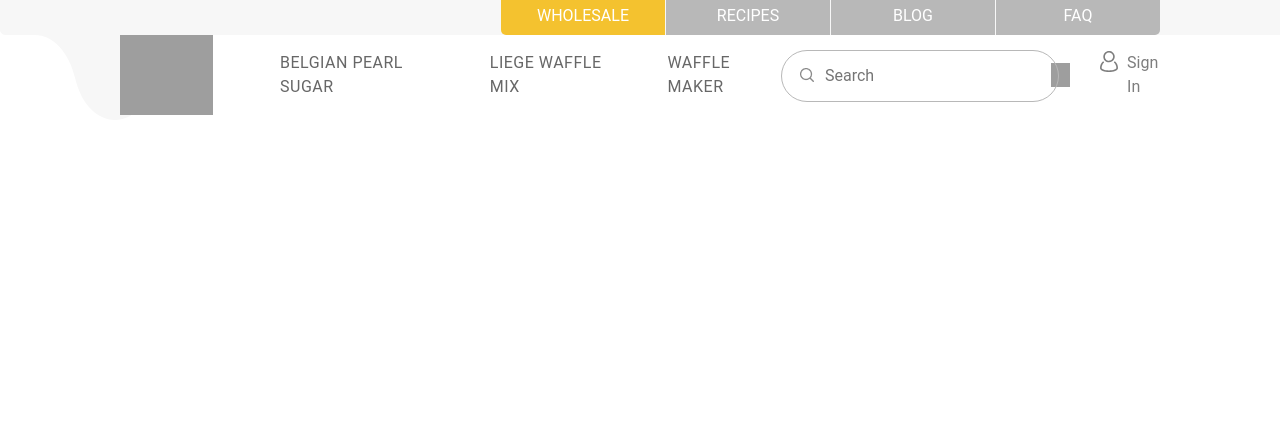
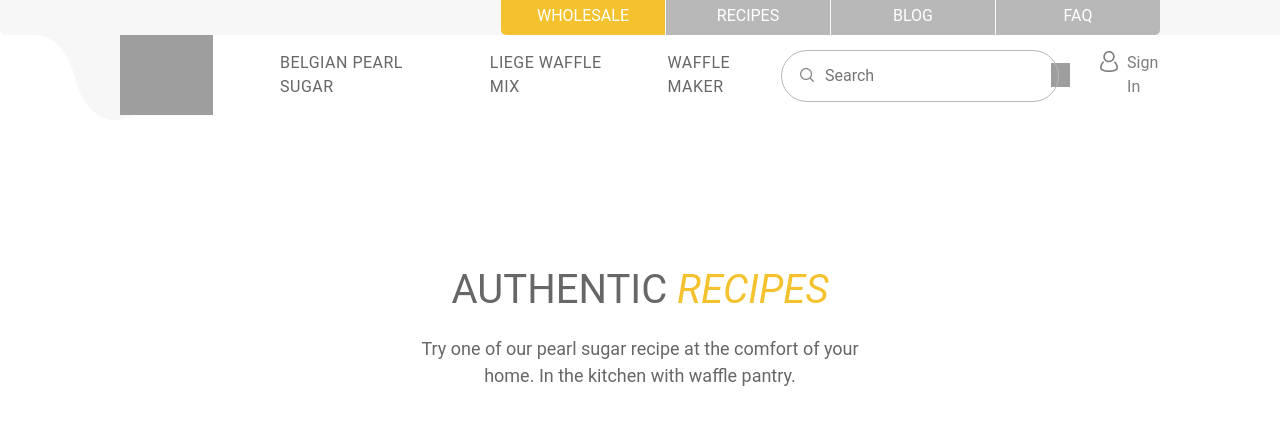
Before and after one commit to Oleksandr2108/galaxyItTest2, a Next.js app: page / in a window 1280 px wide. Shown: the top 424 px of the page. Built offline with nearby package versions, Linux system fonts and the light colour scheme; grey boxes are pictures that could not be loaded.

Commit message:
feat: add Title components

```diff
--- a/app/page.tsx
+++ b/app/page.tsx
@@ -1,9 +1,17 @@
 import Header from "@/components/Header/Header";
+import Title from "@/components/Title/Title";
 
 export default function Home() {
   return (
     <>
       <Header />
+      <Title
+        title="Authentic recipes"
+        highlight={[1]}
+        italic={[1]}
+        subtitle="Try one of our pearl sugar recipe at the comfort of your home.
+In the kitchen with waffle pantry."
+      />
     </>
   );
 }
--- /dev/null
+++ b/components/Title/Title.module.scss
@@ -0,0 +1,27 @@
+@use "../../styles/variables.scss" as vars;
+
+.title {
+  font-size: 40px;
+  font-weight: 400;
+  text-transform: uppercase;
+  color: vars.$grey2;
+  text-align: center;
+}
+
+.highlight {
+  color: vars.$main-color;
+}
+.italic {
+  font-weight: 400;
+  font-style: italic;
+}
+.subtitle {
+  font-size: 18px;
+  line-height: 150%;
+  max-width: 464px;
+  margin: auto;
+  margin-top: 15px;
+  text-align: center;
+  font-weight: 400;
+  color: vars.$grey2;
+}
--- /dev/null
+++ b/components/Title/Title.tsx
@@ -0,0 +1,44 @@
+import { spawn } from "child_process";
+import styles from "./Title.module.scss";
+
+interface TitleProps {
+  title: string;
+  highlight?: number[];
+  italic?: number[];
+  subtitle?: string;
+}
+
+const Title = ({
+  title,
+  highlight = [],
+  italic = [],
+  subtitle,
+}: TitleProps) => {
+  const words = title.split(" ");
+  return (
+    <>
+      <h1 className={styles.title}>
+        {words.map((word, index) => {
+          const isHighlight = highlight.includes(index);
+          const isItalic = italic.includes(index);
+
+          return (
+            <span
+              key={index}
+              className={[
+                isHighlight ? styles.highlight : "",
+                isItalic ? styles.italic : "",
+              ].join(" ")}
+            >
+              {word}{" "}
+            </span>
+          );
+        })}
+      </h1>
+
+      <p className={styles.subtitle}>{subtitle}</p>
+    </>
+  );
+};
+
+export default Title;
```
